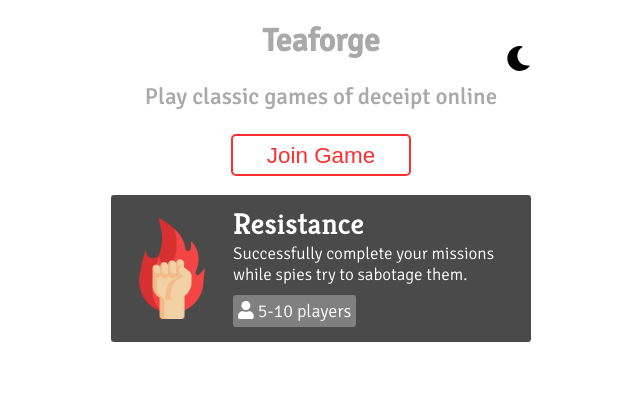
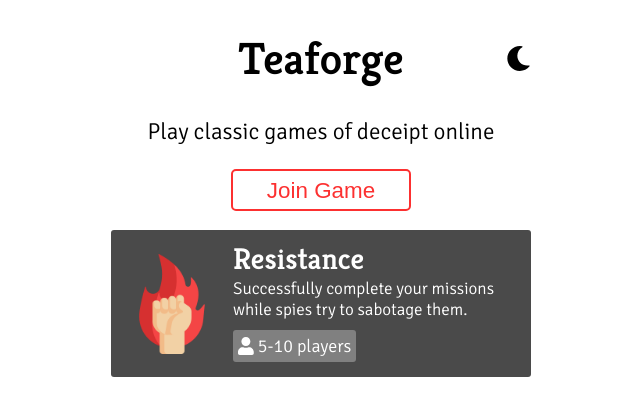
Before and after one commit to ThivRajan/Teaforge-Client, a React (Create React App) app: page / in a window 1280 px wide. Shown: the top 416 px of the page, without its empty margins (319-959 px from the left). Built offline with nearby package versions, Linux system fonts and the light colour scheme.

Commit message:
adjust colors and icons for darkmode

```diff
--- a/src/App.tsx
+++ b/src/App.tsx
@@ -16,13 +16,9 @@ const App = () => {
 	const toggleTheme = (currTheme: boolean) =>
 		setdarkMode(!currTheme);
 
-	// useEffect(() => {
-	// 	console.log('Darkmode?', darkMode);
-	// });
-
 	return (
 		<ThemeProvider theme={{ darkMode }}>
-			<DarkMode toggleTheme={toggleTheme} theme={darkMode} />
+			<DarkMode toggleTheme={toggleTheme} darkMode={darkMode} />
 			<GlobalStyle />
 			<Switch>
 				<Route path="/lobby">
--- a/src/components/DarkMode.tsx
+++ b/src/components/DarkMode.tsx
@@ -1,17 +1,20 @@
 import React from 'react';
 import styled from 'styled-components';
 
-import { faMoon } from '@fortawesome/free-solid-svg-icons';
+import { faMoon, faSun } from '@fortawesome/free-solid-svg-icons';
 import { FontAwesomeIcon } from '@fortawesome/react-fontawesome';
 
-const DarkMode: React.FC<{ toggleTheme: Function; theme: boolean }>
-	= ({ toggleTheme, theme }) => (
-		<Container>
-			<ToggleButton onClick={() => toggleTheme(theme)}>
-				<FontAwesomeIcon icon={faMoon} />
-			</ToggleButton>
-		</Container>
-	);
+const DarkMode: React.FC<{ toggleTheme: Function; darkMode: boolean }>
+	= ({ toggleTheme, darkMode }) => {
+		const icon = darkMode ? faSun : faMoon;
+		return (
+			<Container>
+				<ToggleButton onClick={() => toggleTheme(darkMode)}>
+					<FontAwesomeIcon icon={icon} />
+				</ToggleButton>
+			</Container>
+		);
+	};
 
 const Container = styled.div`
 	position: absolute;
@@ -41,6 +44,8 @@ const ToggleButton = styled.button`
 
 	transition: background 200ms;
 
+	color: ${props => props.theme.darkMode ? 'white' : 'black'};
+
 	:hover {
 		background: grey;
 		cursor: pointer;
--- a/src/styles/Button.tsx
+++ b/src/styles/Button.tsx
@@ -13,7 +13,7 @@ const buttonStyle = css`
 	width: 40%;
 	font-size: 1.4rem;
 
-	transition: background 300ms;
+	transition: background 100ms;
 
 	:focus {
 		outline: none;
@@ -23,7 +23,7 @@ const buttonStyle = css`
 export const OutlineButton = styled.button`
 	${buttonStyle}
 
-	background: white;
+	background: ${props => props.theme.darkMode ? 'darkgrey' : 'white'};
 	color: ${props => props.color || red};
 	border: 2px solid ${props => props.color || red};
 
--- a/src/styles/Global.tsx
+++ b/src/styles/Global.tsx
@@ -13,26 +13,26 @@ const GlobalStyle = createGlobalStyle`
 		//@ts-ignore
 		background: ${props => props.theme.darkMode ? 'darkgrey' : 'white'};
 		//@ts-ignore
-		color: ${props => props.theme.darkMode ? 'white' : 'darkgrey'};
+		color: ${props => props.theme.darkMode ? 'white' : 'black'};
 	}
 
 	i, p, u {
-	font - family: Signika, sans - serif;
-	font - weight: 300;
-	font - size: 20px;
+		font-family: Signika, sans-serif;
+		font-weight: 300;
+		font-size: 20px;
 	}
 
 	b {
-	font - family: Signika, sans - serif;
-	font - size: 20px;
+		font-family: Signika, sans-serif;
+		font-size: 20px;
 	}
 
 	h1 {
-	font - size: 45px;
+		font-size: 45px;
 	}
 
 	h1, h2, h3, h4 {
-	font - family: Kreon, serif;
+		font-family: Kreon, serif;
 	}
 `;
 
```
Lines whose indentation alone changed are shown as unchanged.
